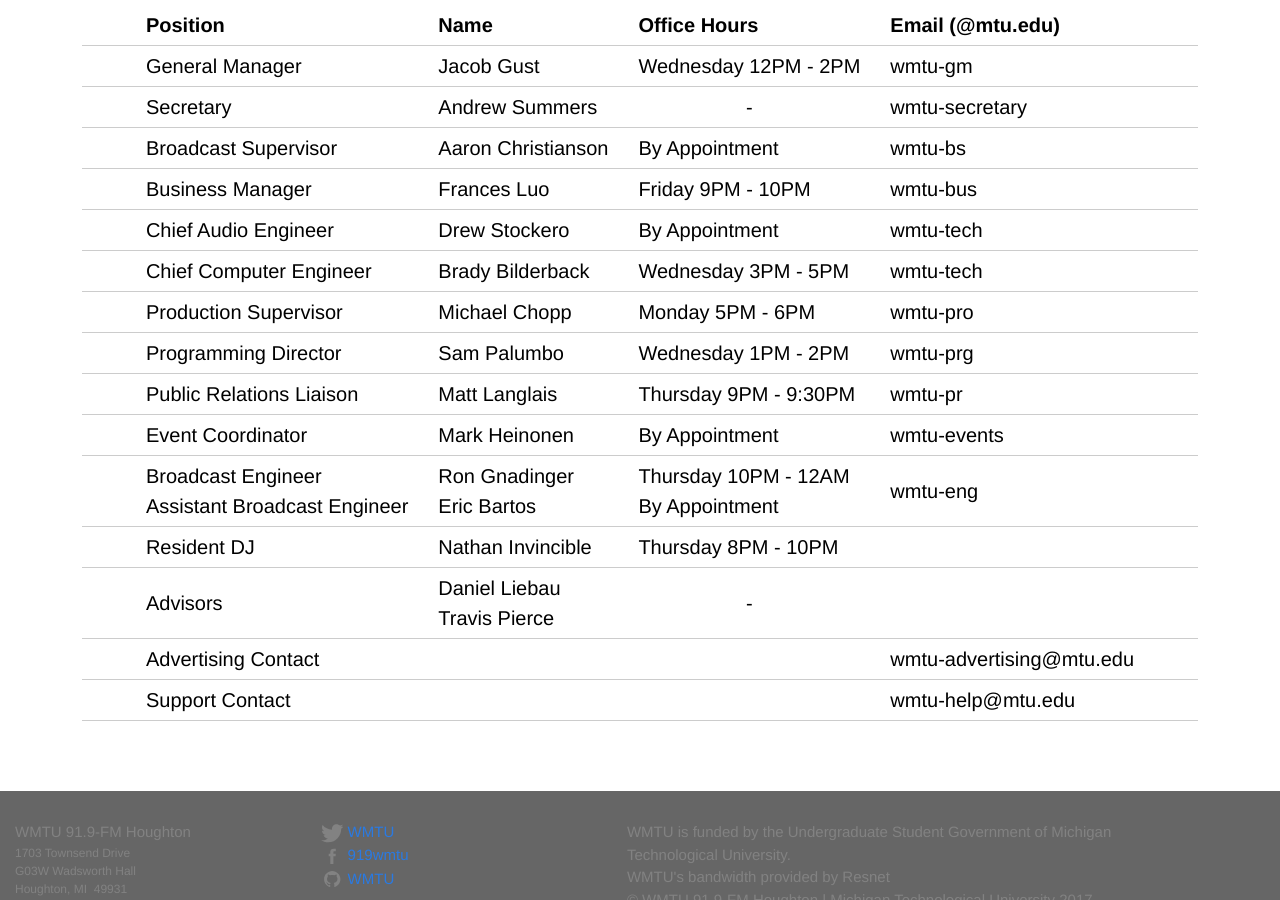
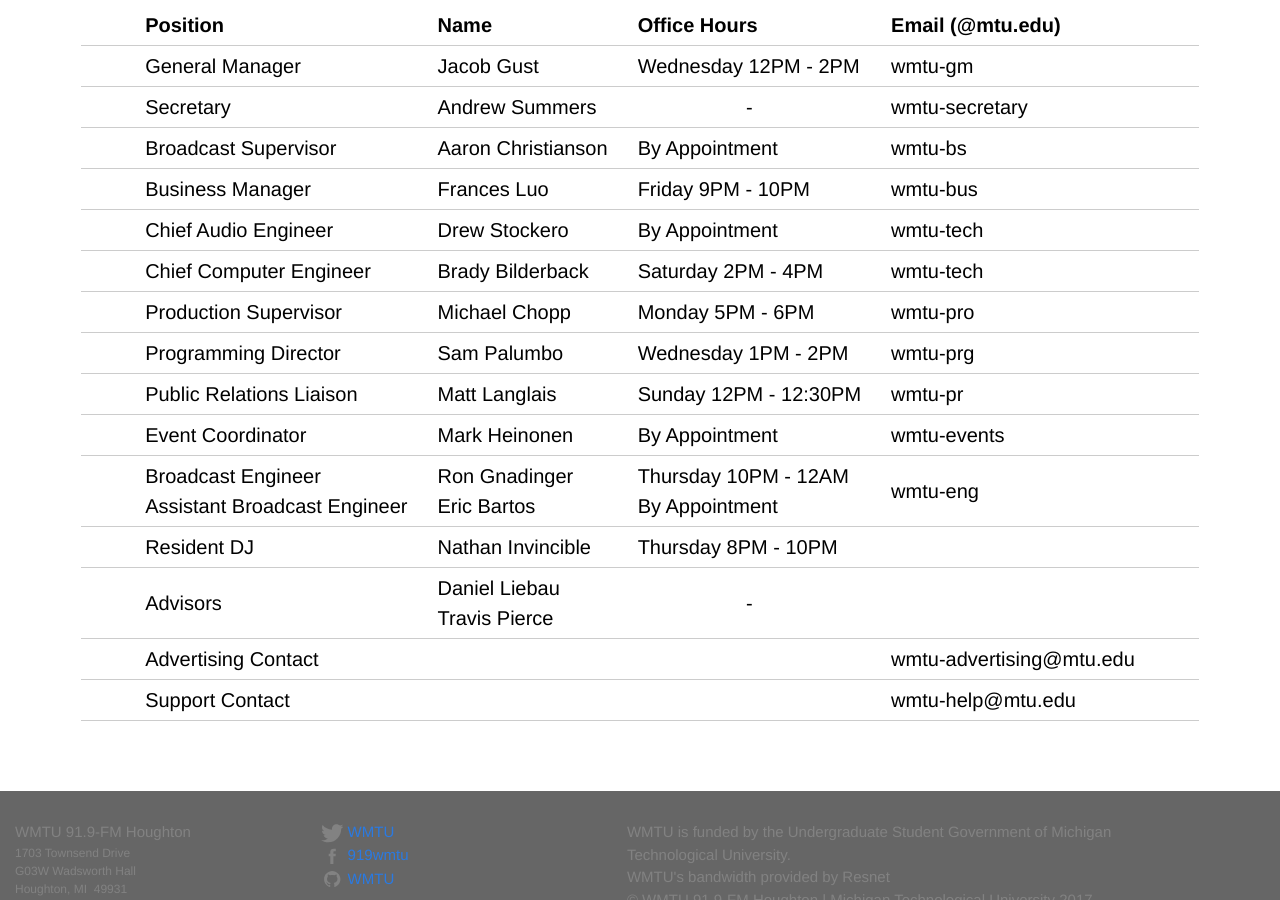
Before and after one commit to WMTU/wmtu.mtu.edu, a Jekyll site: the page built from index.html, in a window 1280 px wide and 900 px high, scrolled down 992 px. Built offline with Jekyll 4.4.1, drawn with Linux system fonts in a browser that asks for light colours; comment, search, counter and statistics services are not loaded.

Commit message:
Updating office hour changes

```diff
--- a/index.html
+++ b/index.html
@@ -124,7 +124,7 @@
           Brady Bilderback
         </td>
         <td>
-          Wednesday 3PM - 5PM
+          Saturday 2PM - 4PM
         </td>
         <td>
           wmtu-tech
@@ -166,7 +166,7 @@
           Matt Langlais
         </td>
         <td>
-          Thursday 9PM - 9:30PM
+          Sunday 12PM - 12:30PM
         </td>
         <td>
           wmtu-pr
```
